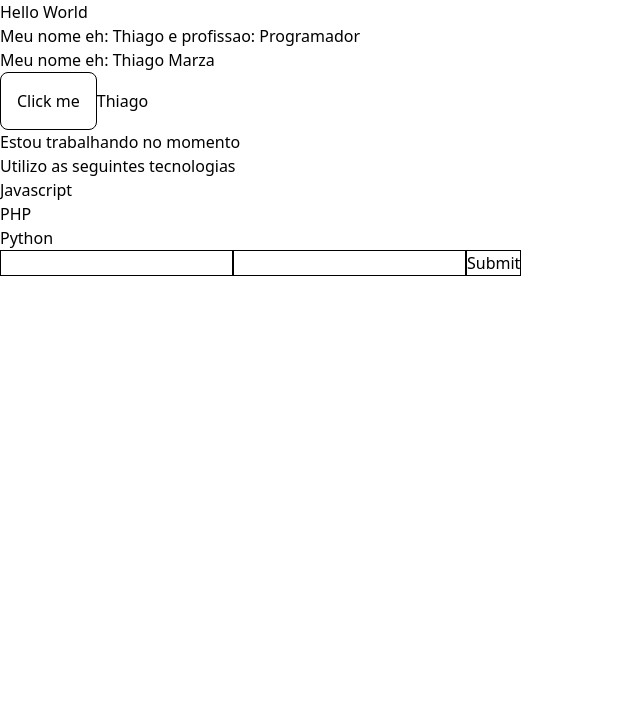
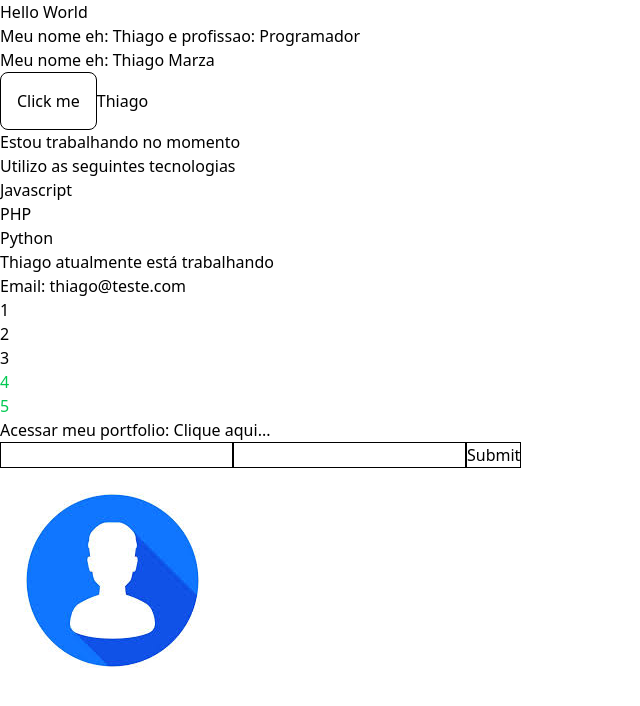
Before and after one commit to ThiagoMarzari/curso-vue-matheus-battisti, a Vue app: page / in a window 1280 px wide. Shown: the top 706 px of the page, without its empty margins (0-640 px from the left). Built offline with nearby package versions, Linux system fonts and the light colour scheme; the HTML template or start-up script is replaced by a standard one.

Commit message:
feat: add PictureComponent

```diff
--- a/src/components/aprendendo/Form.vue
+++ b/src/components/aprendendo/Form.vue
@@ -2,6 +2,9 @@
 defineOptions({
   name: 'FormComponent',
 })
+
+
+
 </script>
 
 <template>
--- a/src/components/aprendendo/Info.vue
+++ b/src/components/aprendendo/Info.vue
@@ -1,7 +1,16 @@
 <script setup lang="ts">
+import { ref } from 'vue'
+
 defineOptions({
   name: 'InfoComponent',
 })
+
+const estaTrabalhando = ref(true)
+const email = 'thiago@teste.com'
+const mostrarEmail = true
+
+const numeros = [1, 2, 3, 4, 5]
+const meu_link = 'https://jsonplaceholder.typicode.com/todos'
 </script>
 
 <template>
@@ -12,4 +21,16 @@ defineOptions({
     <li>PHP</li>
     <li>Python</li>
   </ul>
+
+  <p v-if="estaTrabalhando">Thiago atualmente está trabalhando</p>
+  <p v-else>Nao está trabalhando {{ estaTrabalhando }}</p>
+  <p v-if="1 > 2">Teste</p>
+  <p v-show="mostrarEmail">Email: {{ email }}</p>
+
+  <div v-for="(n, index) in numeros" :key="index">
+    <p v-if="n <= 3">{{ n }}</p>
+    <p v-else class="text-green-500">{{ n }}</p>
+  </div>
+
+  <p>Acessar meu portfolio: <a :href="meu_link" target="_blank"> Clique aqui...</a></p>
 </template>
--- a/src/components/aprendendo/Pessoa.vue
+++ b/src/components/aprendendo/Pessoa.vue
@@ -2,6 +2,7 @@
 import { ref } from 'vue'
 import Info from './Info.vue'
 import Form from './Form.vue'
+import Picture from './Picture.vue'
 
 defineOptions({
   name: 'PessoaComponent',
@@ -14,4 +15,5 @@ const nome = ref('Thiago')
   {{ nome }}
   <Info />
   <Form />
+  <Picture />
 </template>
--- /dev/null
+++ b/src/components/aprendendo/Picture.vue
@@ -0,0 +1,14 @@
+<script lang="ts" setup>
+import { ref } from 'vue'
+
+defineOptions({
+  name: 'PictureComponent',
+})
+
+const avatar = ref('/user.jpeg')
+const description = ref('Thiago Marzari Rossato')
+</script>
+
+<template>
+  <img :src="avatar" :alt="description" />
+</template>
```
Also changed, not shown: public/user.jpeg (added).
